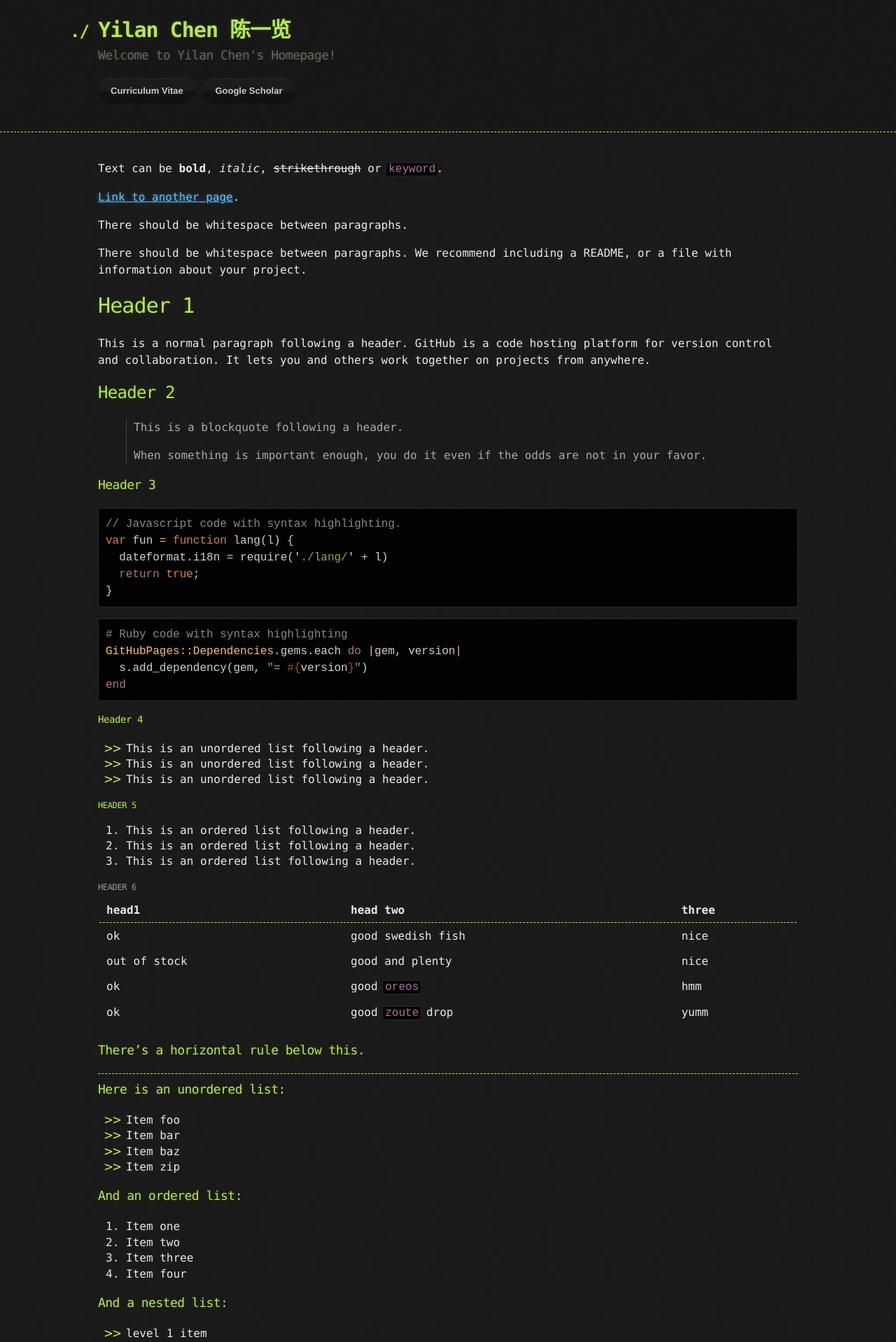
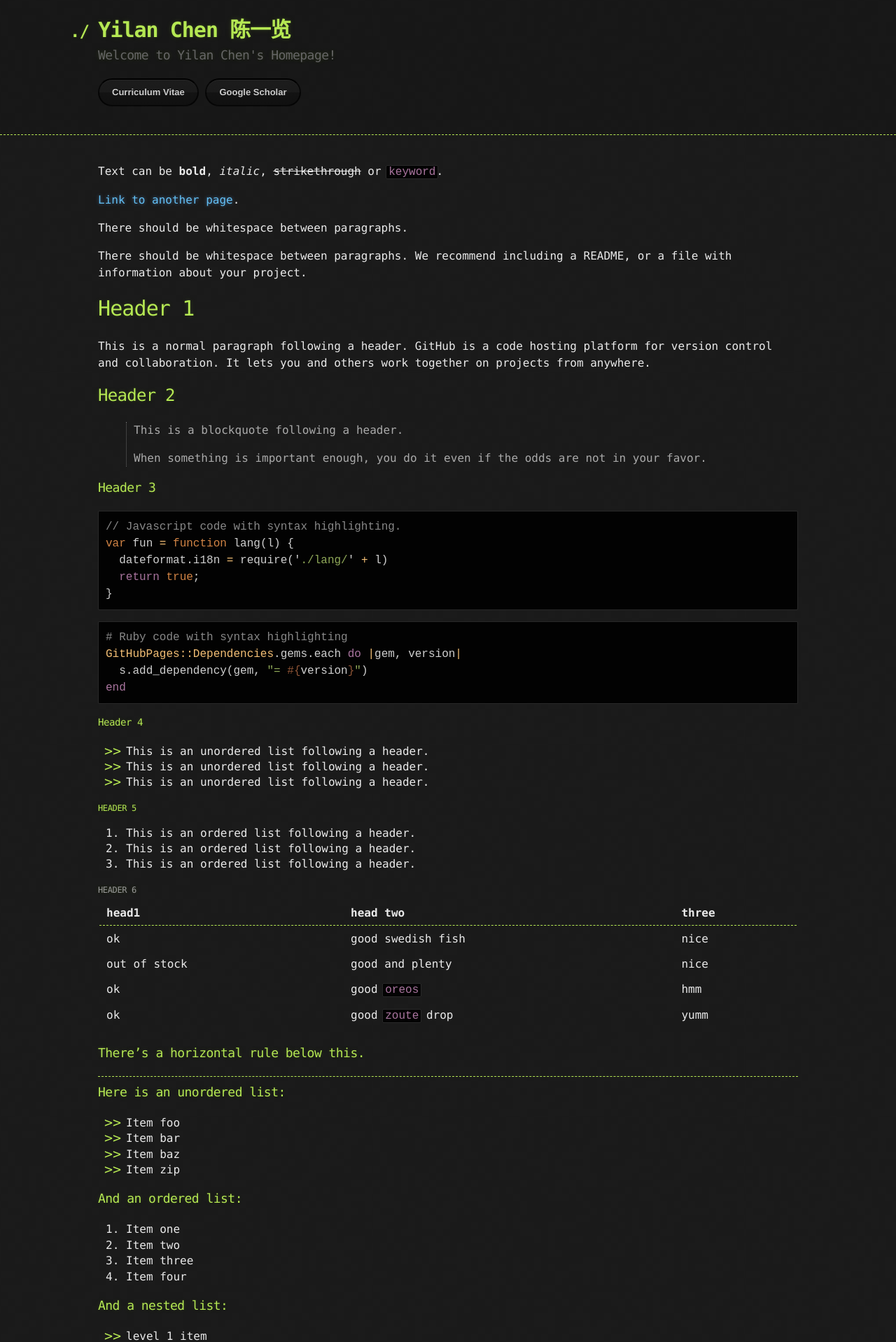
Before and after one commit to yilanchen6/yilanchen6.github.io, a Jekyll site: the page built from tutorial.md, in a window 1280 px wide. Shown: the top 1918 px of the page at 70% size. Built offline with Jekyll 4.4.1, drawn with Linux system fonts in a browser that asks for light colours.

Commit message:
Update style.scss

```diff
--- a/assets/css/style.scss
+++ b/assets/css/style.scss
@@ -5,6 +5,4 @@
 
 
 /* Remove underline from links */
-a {
-    border: none !important;
-   }
+a {text-decoration: none; }
```
